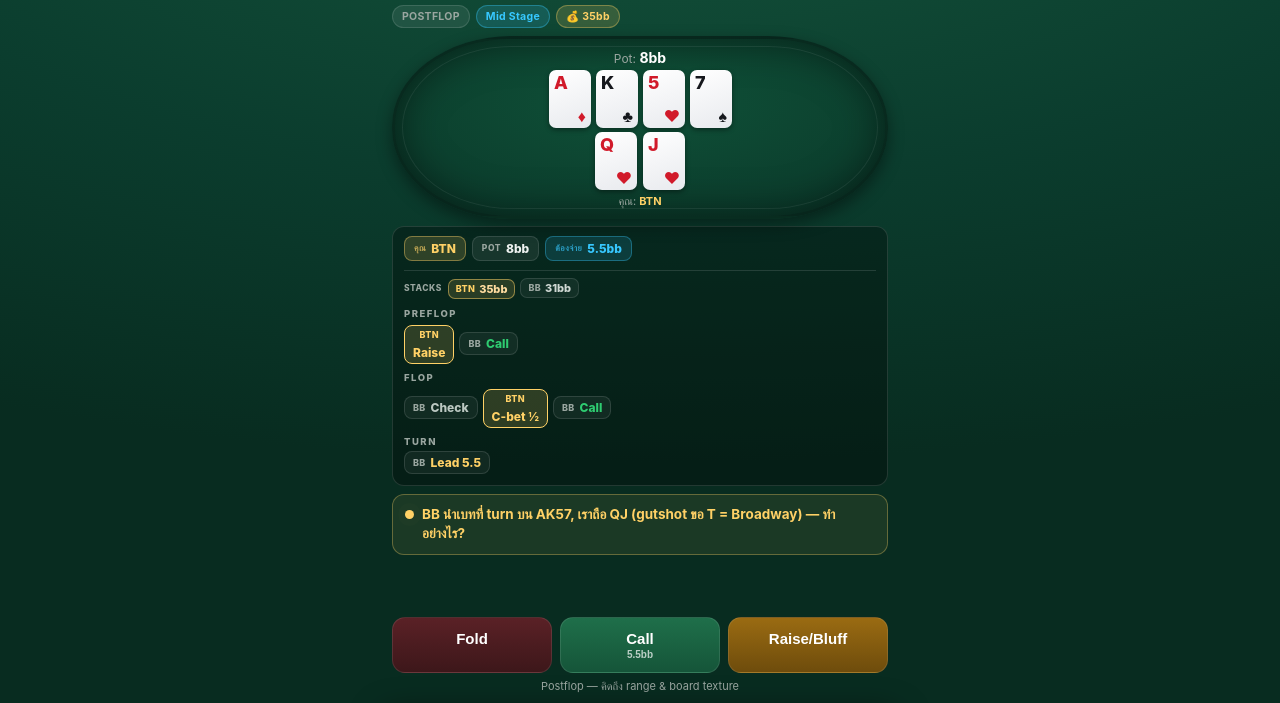
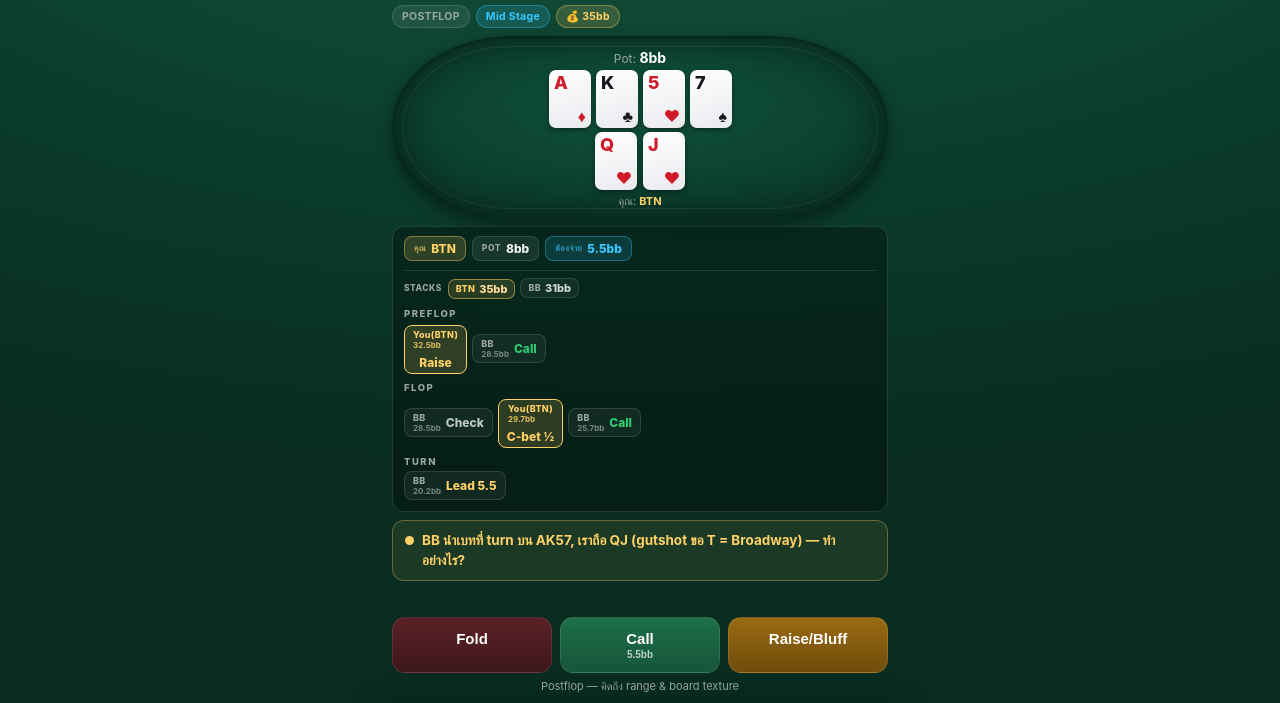
Before and after one commit to bookds/bigblind, a plain HTML site: page index.html in a window 1280 px wide. Shown: the part 97-800 px from the top of the page. Drawn offline with Linux system fonts and the light colour scheme.

Commit message:
Hand history UI: per-action remaining stacks, You(POS) label, per-street pot
- potEngine in app.js computes street-entry pots + each player's remaining
  stack after every action, parsed from the real action data (incl ½/⅓/⅔ sizes)
- street pot shown only when computed total matches the spot's pot field
  (22 legacy spots with hand-written pots hide it gracefully)
- pot_check.js: QA tool validating every spot against the engine; all 30
  chain hands pass exactly (h1b/h2b/h2c data corrected)

Co-Authored-By: Claude Fable 5 <noreply@anthropic.com>

```diff
--- a/app.js
+++ b/app.js
@@ -107,22 +107,70 @@
   function tag(cls, text){ const t=document.createElement('div'); t.className='tag '+cls; t.textContent=text; return t; }
 
   // ---- visual action log ----
-  const ACT_LABEL = {fold:'Fold', check:'Check', call:'Call', bet:'Bet', cbet:'C-bet', donk:'Lead', raise:'Raise', '3bet':'3-Bet', '4bet':'4-Bet', shove:'All-in'};
-  const ACT_CLASS = {fold:'fold', check:'check', call:'call', bet:'bet', cbet:'bet', donk:'bet', raise:'raise', '3bet':'raise', '4bet':'raise', shove:'shove'};
+  const ACT_LABEL = {fold:'Fold', check:'Check', call:'Call', bet:'Bet', cbet:'C-bet', donk:'Lead', raise:'Raise', '3bet':'3-Bet', '4bet':'4-Bet', shove:'All-in', squeeze:'Squeeze'};
+  const ACT_CLASS = {fold:'fold', check:'check', call:'call', bet:'bet', cbet:'bet', donk:'bet', raise:'raise', '3bet':'raise', '4bet':'raise', shove:'shove', squeeze:'raise'};
 
-  function pill(a, heroPos){
+  // ===POT-ENGINE-START=== (pot_check.js โหลดโค้ดช่วงนี้ไปตรวจกับทุก spot — แก้แล้วรัน node pot_check.js)
+  // ไล่คำนวณจาก action จริง: pot ตอนเข้าแต่ละ street + ชิปคงเหลือของแต่ละคนหลังทุก action
+  function potEngine(spot){
+    const FR = {'½':0.5,'⅓':1/3,'⅔':2/3,'¾':0.75};
+    const heroPos = (spot.heroLine||'').split('•')[0].trim() || 'YOU';
+    const isHU = (spot.stage||'').toUpperCase().indexOf('HEADS') >= 0;
+    let pot = 1.5, curBet = 1;
+    const commit = {}, total = {};            // commit = street นี้, total = ทั้งมือ
+    const seed = isHU ? {BTN:0.5, BB:1} : {SB:0.5, BB:1};   // blinds
+    for(const k in seed){ commit[k]=seed[k]; total[k]=seed[k]; }
+    const startPots=[], rowsPerStreet=[];
+    (spot.streets||[]).forEach((st,si)=>{
+      if(si>0){ for(const k in commit) commit[k]=0; curBet=0; }
+      startPots.push(+pot.toFixed(2));
+      const rows=[];
+      (st.acts||[]).forEach(a=>{
+        const p = a.pos==='YOU' ? heroPos : a.pos;
+        const grouped = /[\s…]/.test(p.trim());          // 'UTG MP' / 'UTG…BTN' (fold รวบ)
+        const num = a.amt ? parseFloat(a.amt) : NaN;
+        const frac = a.amt && FR[a.amt.trim()];
+        let added = 0;
+        if(a.a==='check' || a.a==='fold'){ added = 0; }
+        else if(a.a==='bet' || a.a==='cbet' || a.a==='donk'){
+          const size = !isNaN(num) ? num : (frac ? +(pot*frac).toFixed(1) : 0);
+          added = size; curBet = (commit[p]||0) + size;
+        } else if(a.a==='call'){
+          const to = !isNaN(num) ? num : curBet;
+          added = Math.max(0, to - (commit[p]||0));
+        } else {                                          // raise / 3bet / 4bet / squeeze / shove = ยอด "to"
+          const to = !isNaN(num) ? num : 2.5;             // raise ไม่ระบุ amt (spot เก่า) สมมติ 2.5
+          added = Math.max(0, to - (commit[p]||0)); curBet = Math.max(curBet, to);
+        }
+        if(!grouped && added){ commit[p]=(commit[p]||0)+added; total[p]=(total[p]||0)+added; pot += added; }
+        rows.push(grouped ? null : (total[p]||0));        // ชิปที่ลงไปแล้วทั้งหมดของคนนั้น หลัง action นี้
+      });
+      rowsPerStreet.push(rows);
+    });
+    return { startPots, rowsPerStreet,
+             ok: Math.abs(pot - (spot.pot||0)) <= 0.6,    // pot field ตรงกับ action → เชื่อถือได้
+             finalPot:+pot.toFixed(2) };
+  }
+  // ===POT-ENGINE-END===
+
+  const fmtBB = n => (+n.toFixed(1)).toString();
+
+  function pill(a, heroPos, remain){
     const el=document.createElement('div');
     const isHero = a.pos==='YOU';
     el.className='pill '+ (ACT_CLASS[a.a]||'') + (isHero?' hero':'');
-    const posTxt = isHero ? (heroPos||'YOU') : a.pos;
+    const posTxt = isHero ? `You(${heroPos||'?'})` : a.pos;
     const amt = a.amt ? ` ${a.amt}` : '';
-    el.innerHTML = `<span class="pos">${posTxt}</span><span class="act">${ACT_LABEL[a.a]||a.a}${amt}</span>`;
+    const stk = (remain!=null && !isNaN(remain)) ? `<span class="pstk">${fmtBB(remain)}bb</span>` : '';
+    el.innerHTML = `<span class="pos">${posTxt}${stk}</span><span class="act">${ACT_LABEL[a.a]||a.a}${amt}</span>`;
     return el;
   }
 
   function renderStreets(spot){
     const log=$('log'); log.innerHTML='';
     const heroPos = (spot.heroLine||'').split('•')[0].trim() || 'YOU';
+    const eng = potEngine(spot);
+    const stackMap = {}; (spot.stacks||[]).forEach(([p,bb])=> stackMap[p]=bb);
 
     // header สรุป: ตำแหน่งคุณ + pot ปัจจุบัน + ยอดต้องจ่าย
     const hd=document.createElement('div'); hd.className='log-head';
@@ -143,11 +191,18 @@
       log.appendChild(sr);
     }
 
-    (spot.streets||[]).forEach(st=>{
-      const head=document.createElement('div'); head.className='st-head'; head.textContent=st.name;
+    (spot.streets||[]).forEach((st,si)=>{
+      const head=document.createElement('div'); head.className='st-head';
+      // pot ตอนเข้า street นี้ — โชว์เฉพาะเมื่อยอดคำนวณจาก action ตรงกับ pot ของ spot
+      head.innerHTML = st.name + (eng.ok ? `<span class="sthp"> · pot ${fmtBB(eng.startPots[si])}bb</span>` : '');
       log.appendChild(head);
       const row=document.createElement('div'); row.className='st-row';
-      (st.acts||[]).forEach(a=> row.appendChild(pill(a, heroPos)));
+      (st.acts||[]).forEach((a,ai)=>{
+        const p = a.pos==='YOU' ? heroPos : a.pos;
+        const committed = eng.rowsPerStreet[si][ai];
+        const remain = (committed!=null && stackMap[p]!=null) ? stackMap[p]-committed : null;
+        row.appendChild(pill(a, heroPos, remain));
+      });
       if(st.note){ const n=document.createElement('div'); n.className='st-note'; n.textContent=st.note; row.appendChild(n); }
       log.appendChild(row);
     });
--- a/index.html
+++ b/index.html
@@ -122,7 +122,10 @@
   .st-row{display:flex; flex-wrap:wrap; gap:5px; align-items:center}
   .pill{display:flex; align-items:center; gap:5px; border-radius:8px; padding:3px 8px;
     background:rgba(255,255,255,.05); border:1px solid var(--line)}
-  .pill .pos{font-size:9px; font-weight:800; color:var(--muted); letter-spacing:.3px}
+  .pill .pos{font-size:9px; font-weight:800; color:var(--muted); letter-spacing:.3px; display:flex; flex-direction:column; align-items:flex-start; line-height:1.25}
+  .pill .pstk{font-size:8px; font-weight:700; color:var(--muted); opacity:.75; letter-spacing:0}
+  .pill.hero .pstk{color:var(--gold); opacity:.85}
+  .st-head .sthp{color:rgba(255,209,102,.75); letter-spacing:.5px}
   .pill .act{font-size:12px; font-weight:800; color:#dfe7e3}
   .pill.fold{opacity:.45}
   .pill.check .act{color:#bcc8c2}
@@ -355,7 +358,7 @@
   </div>
 </div>
 
-<script src="spots.js?v=13"></script>
-<script src="app.js?v=10"></script>
+<script src="spots.js?v=14"></script>
+<script src="app.js?v=11"></script>
 </body>
 </html>
```
Also changed, not shown: pot_check.js (added, +33 -0 lines), spots.js.
